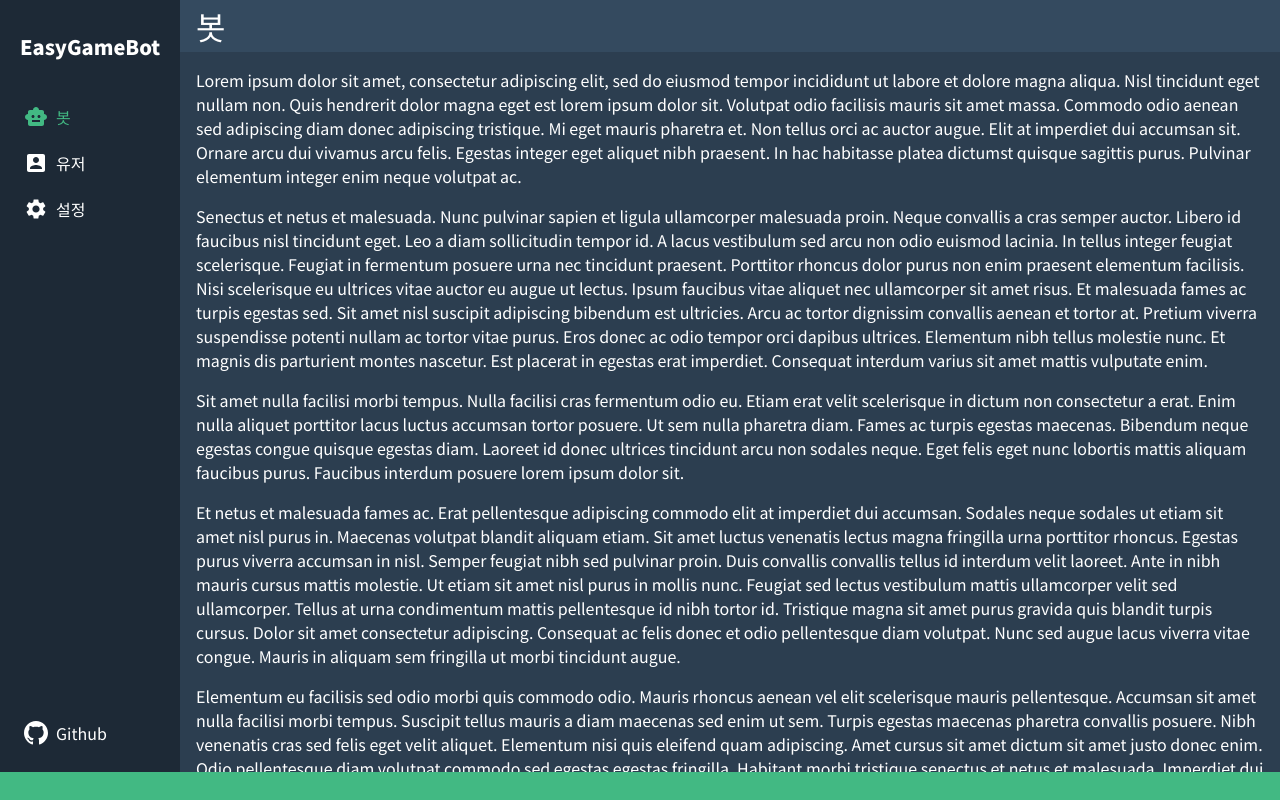
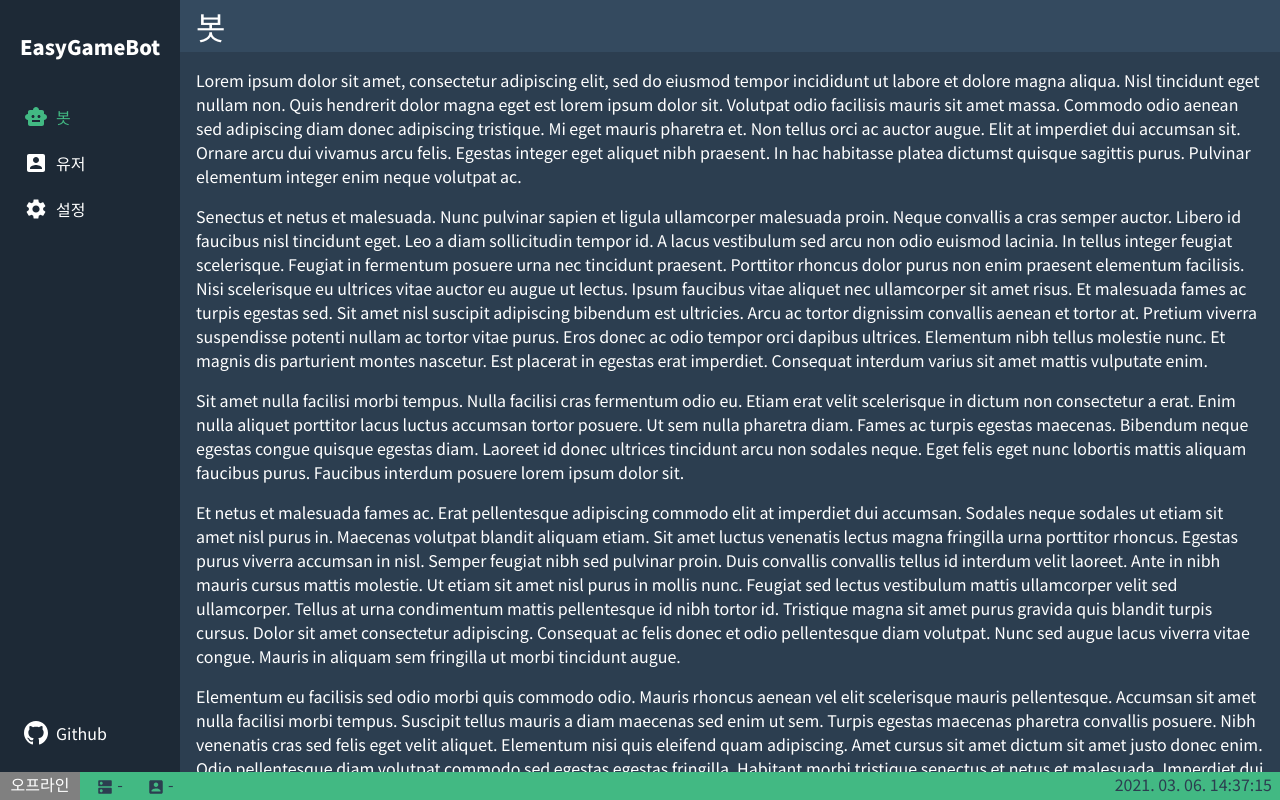
Before and after one commit to minibox24/easygamebot, a Vue app in the folder webdev/: page / in a window 1280 px wide. Built offline with nearby package versions, Linux system fonts and the light colour scheme.

Commit message:
feat(web): footer

```diff
--- a/webdev/src/components/Footer.vue
+++ b/webdev/src/components/Footer.vue
@@ -1,11 +1,47 @@
 <template>
   <div id="footer">
+    <div v-b-tooltip.v-light.hover.top="'봇 상태'"
+      class="item status" :class="{
+      'color-online': this.$store.state.status,
+      'color-offline': !this.$store.state.status,
+      'color-error': this.$store.state.status === 2
+    }">
+      <span>{{ this.$store.state.status ? this.$store.state.status === 2 ? '오류' : '온라인' : '오프라인' }}</span>
+    </div>
+    <div class="item" v-b-tooltip.v-light.hover.top="'서버 수'">
+      <img src="@/assets/server.svg" alt="user">
+      <span>{{ this.$store.state.servers }}</span>
+    </div>
+    <div class="item" v-b-tooltip.v-light.hover.top="'가입 유저 수'">
+      <img src="@/assets/userblack.svg" alt="user">
+      <span>{{ this.$store.state.users }}</span>
+    </div>
+    <div class="item item-right"
+      v-b-tooltip.v-light.hover.top="'시간'"
+    >
+      <span>{{ time }}</span>
+    </div>
   </div>
 </template>
 
 <script>
+const dayjs = require('dayjs')
+
 export default {
-  name: 'Footer'
+  name: 'Footer',
+  data () {
+    return {
+      time: ''
+    }
+  },
+  mounted () {
+    setInterval(this.setTime, 1000)
+  },
+  methods: {
+    setTime () {
+      this.time = dayjs().format('YYYY. MM. DD. HH:mm:ss')
+    }
+  }
 }
 </script>
 
@@ -13,5 +49,42 @@ export default {
 #footer {
   height: 28px;
   background: #42B983;
+  display: flex;
+  color: #2c3e50;
+  user-select: none;
+}
+
+.item {
+  width: auto;
+  margin-left: .5rem;
+  padding-left: .5rem;
+  padding-right: .5rem;
+  cursor: pointer;
+}
+
+.item:hover {
+  background: #3BA776;
+}
+
+.item > img {
+  margin-right: .2rem;
+}
+
+.status {
+  width: 80px;
+  color: white;
+  text-align: center;
+  margin-left: 0;
+}
+
+.color-online { background: green; }
+.color-online:hover { background: green; }
+.color-offline { background: gray; }
+.color-offline:hover { background: gray; }
+.color-error { background: red; }
+.color-error:hover { background: red; }
+
+.item-right {
+  margin-left: auto;
 }
 </style>
```
